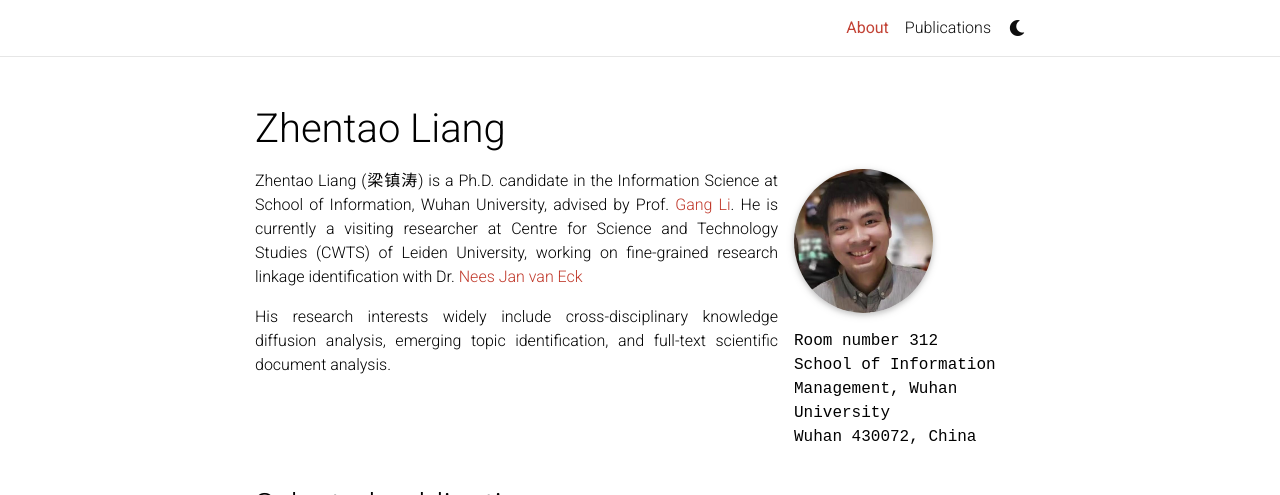
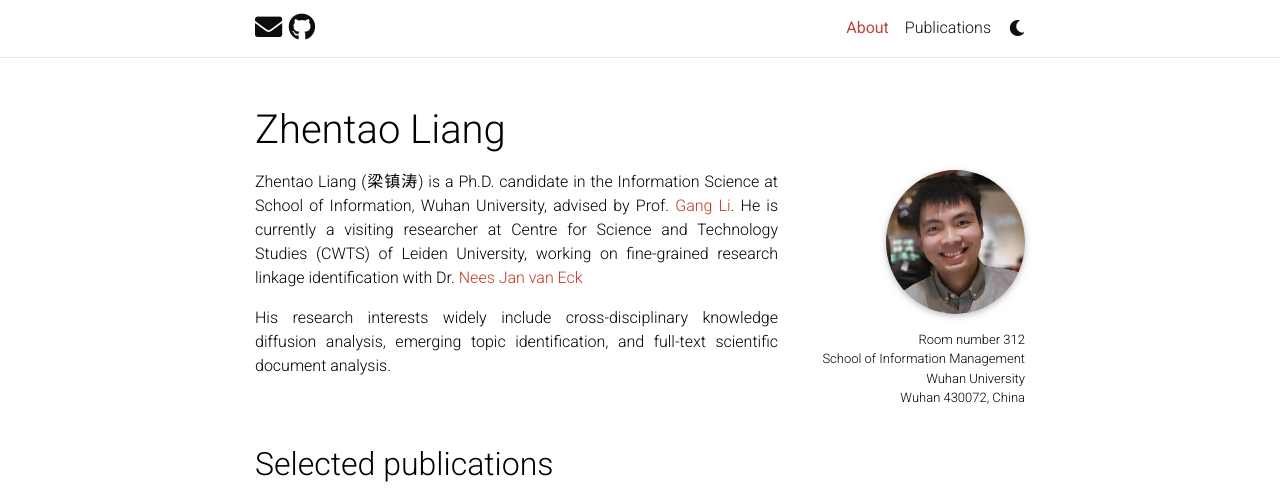
Before and after one commit to tomleung1996/tomleung1996.github.io, a Jekyll site: the page built from _pages/about.md, in a window 1280 px wide, cut to the strip 0-495 px from the top of the page. Built offline with Jekyll 4.4.1, drawn with Linux system fonts in a browser that asks for light colours; full-size pictures stand in for the smaller copies a plugin makes; comment, search, counter and statistics services are not loaded; a style sheet for code colours, icons or effects is not loaded.

Commit message:
social button

```diff
--- a/_config.yml
+++ b/_config.yml
@@ -67,7 +67,7 @@ og_image: # The site-wide (default for all links) Open Graph preview image
 
 github_username: tomleung1996 # your GitHub user name
 gitlab_username: # your GitLab user name
-twitter_username: tomleung1996 # your Twitter handle
+twitter_username: # your Twitter handle
 linkedin_username: # your LinkedIn user name
 scholar_userid: UwWFVMcAAAAJ # your Google Scholar ID
 semanticscholar_id: # your Semantic Scholar ID
@@ -76,7 +76,7 @@ orcid_id: 0000-0003-2927-3523 # your ORCID ID
 medium_username: # your Medium username
 quora_username: # your Quora username
 publons_id: # your ID on Publons
-research_gate_profile: https://www.researchgate.net/profile/Zhentao-Liang # your profile on ResearchGate
+research_gate_profile: Zhentao-Liang # your profile on ResearchGate
 blogger_url: # your blogger URL
 work_url: # work page URL
 keybase_username: # your keybase user name
@@ -93,7 +93,7 @@ facebook_id: # your facebook id
 discord_id: # your discord id (18-digit unique numerical identifier)
 
 contact_note: >
-  You can even add a little note about which of these is the best way to reach you.
+
 
 # -----------------------------------------------------------------------------
 # Analytics and search engine verification
@@ -302,7 +302,7 @@ enable_math:                true   # enables math typesetting (uses MathJax)
 enable_tooltips:            false  # enables automatic tooltip links generated
                                    # for each section titles on pages and posts
 enable_darkmode:            true   # enables switching between light/dark modes
-enable_navbar_social:       false  # enables displaying social links in the
+enable_navbar_social:       true  # enables displaying social links in the
                                    # navbar on the about page
 enable_project_categories:  true   # enables categorization of projects into
                                    # multiple categories
--- a/_pages/about.md
+++ b/_pages/about.md
@@ -10,7 +10,8 @@ profile:
   image_circular: ture # crops the image to make it circular
   address: >
     <p>Room number 312</p>
-    <p>School of Information Management, Wuhan University</p>
+    <p>School of Information Management</p>
+    <p>Wuhan University</p>
     <p>Wuhan 430072, China</p>
 
 news: false  # includes a list of news items
--- a/_sass/_base.scss
+++ b/_sass/_base.scss
@@ -98,7 +98,9 @@ blockquote {
   .address {
     margin-bottom: 5px;
     margin-top: 5px;
-    font-family: monospace;
+    // font-family: monospace;
+    font-size: small;
+    text-align: right;
     p {
       display: inline-block;
       margin: 0;
@@ -107,6 +109,9 @@ blockquote {
 }
 .profile.float-right{
   margin-left: 1rem;
+  figure {
+    text-align: right;
+  }
 }
 .profile.float-left{
   margin-right: 1rem;
```
